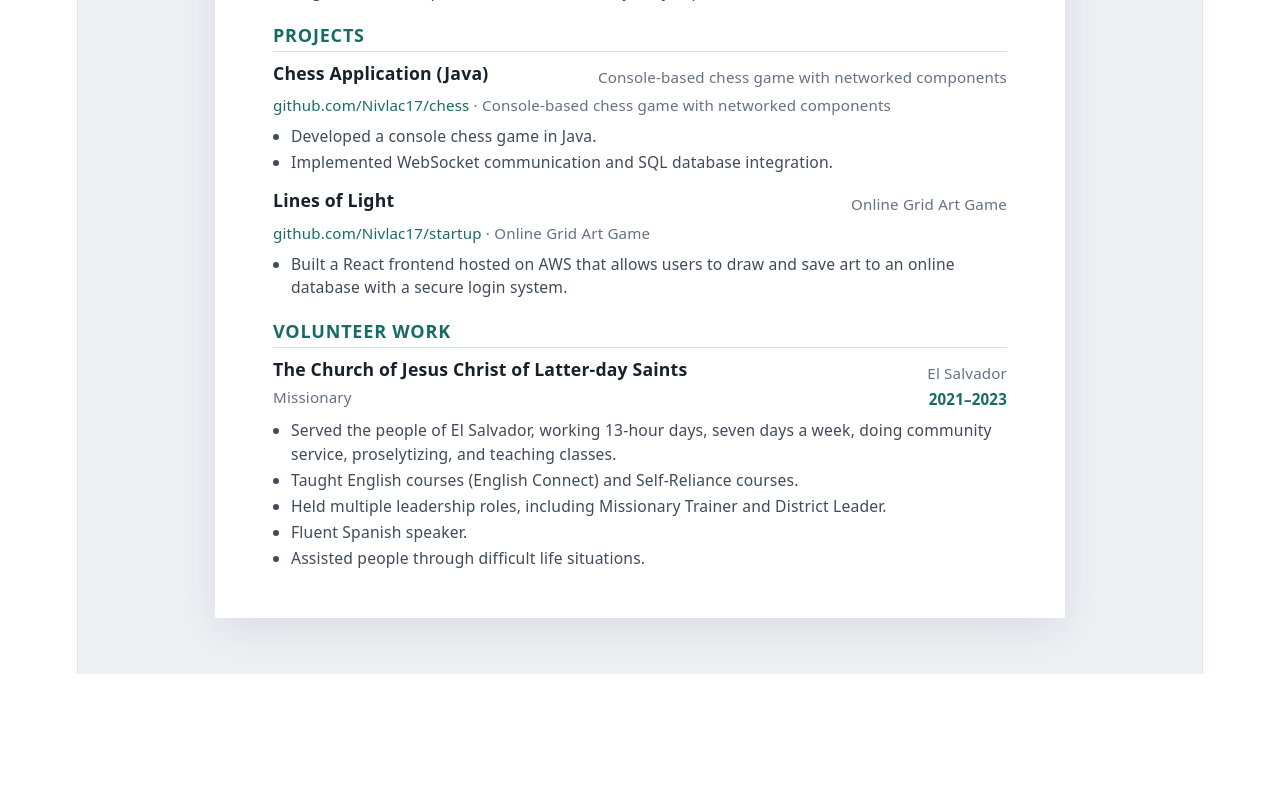
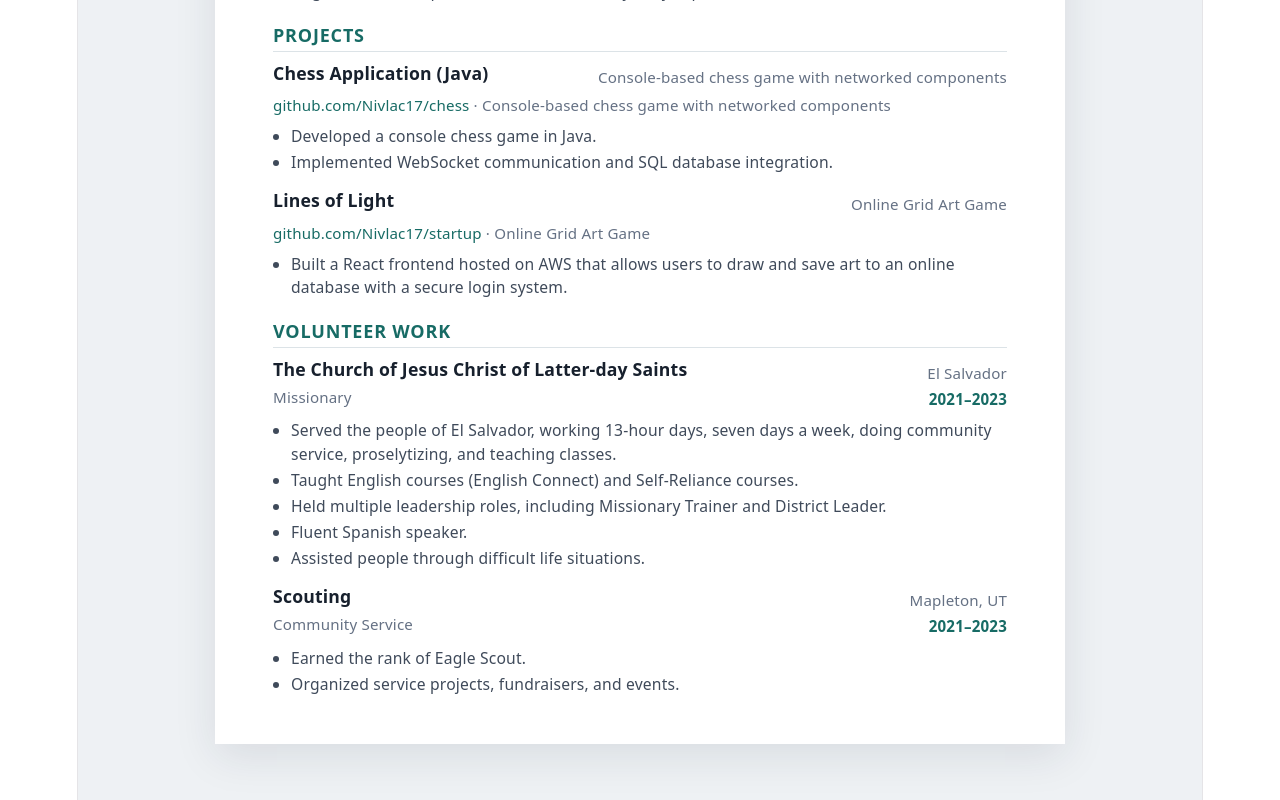
Before and after one commit to Nivlac17/calvinmerrell.com, a React (Vite) app in the folder vite-calvinmerrell.com/: page /resume in a window 1280 px wide. Shown: the part 1194-1994 px from the top of the page. Before the commit the page ends 1868 px from the top, so only its background shows below. Built offline with nearby package versions, Linux system fonts and the light colour scheme.

Commit message:
Restore scouting experience on resume

```diff
--- a/vite-calvinmerrell.com/src/ResumePage.tsx
+++ b/vite-calvinmerrell.com/src/ResumePage.tsx
@@ -62,6 +62,10 @@ const sections = [
           'Assisted people through difficult life situations.',
         ],
       },
+      {
+        organization: 'Scouting', location: 'Mapleton, UT', role: 'Community Service', dates: '2021–2023',
+        bullets: ['Earned the rank of Eagle Scout.', 'Organized service projects, fundraisers, and events.'],
+      },
     ],
   },
 ];
```
